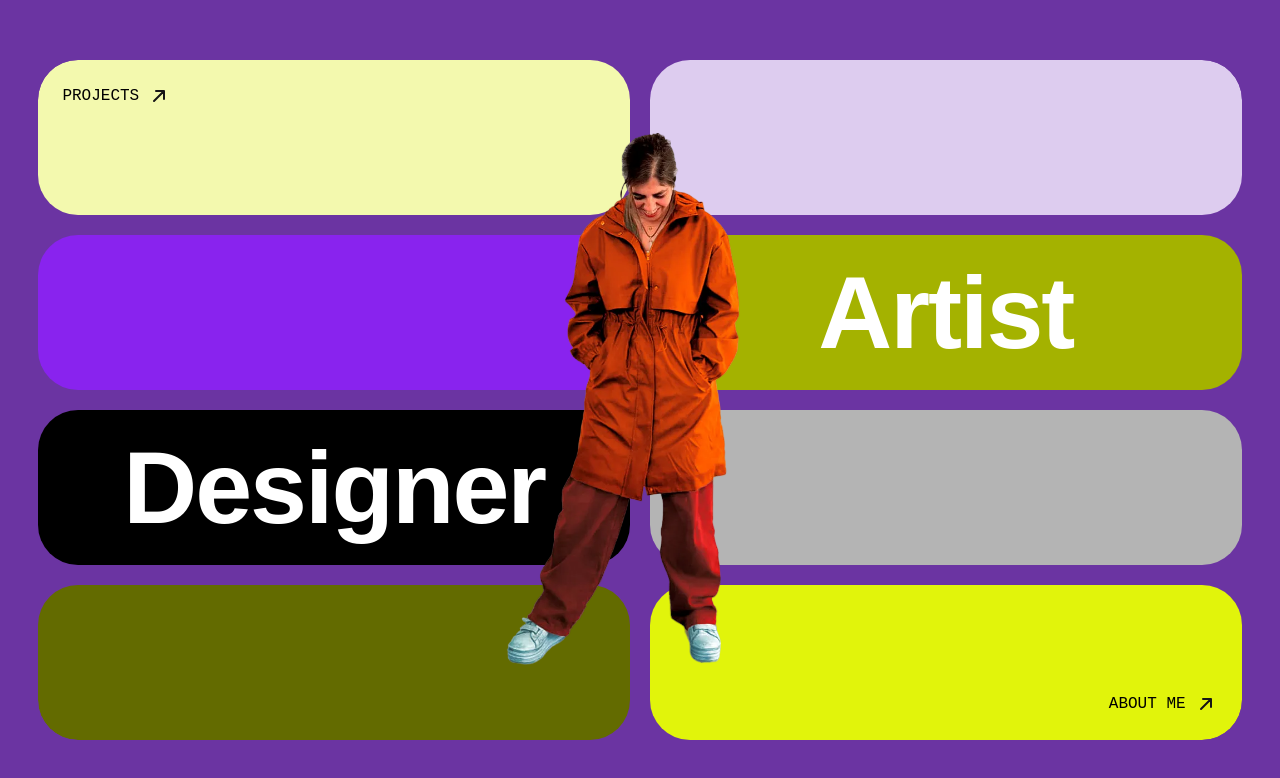
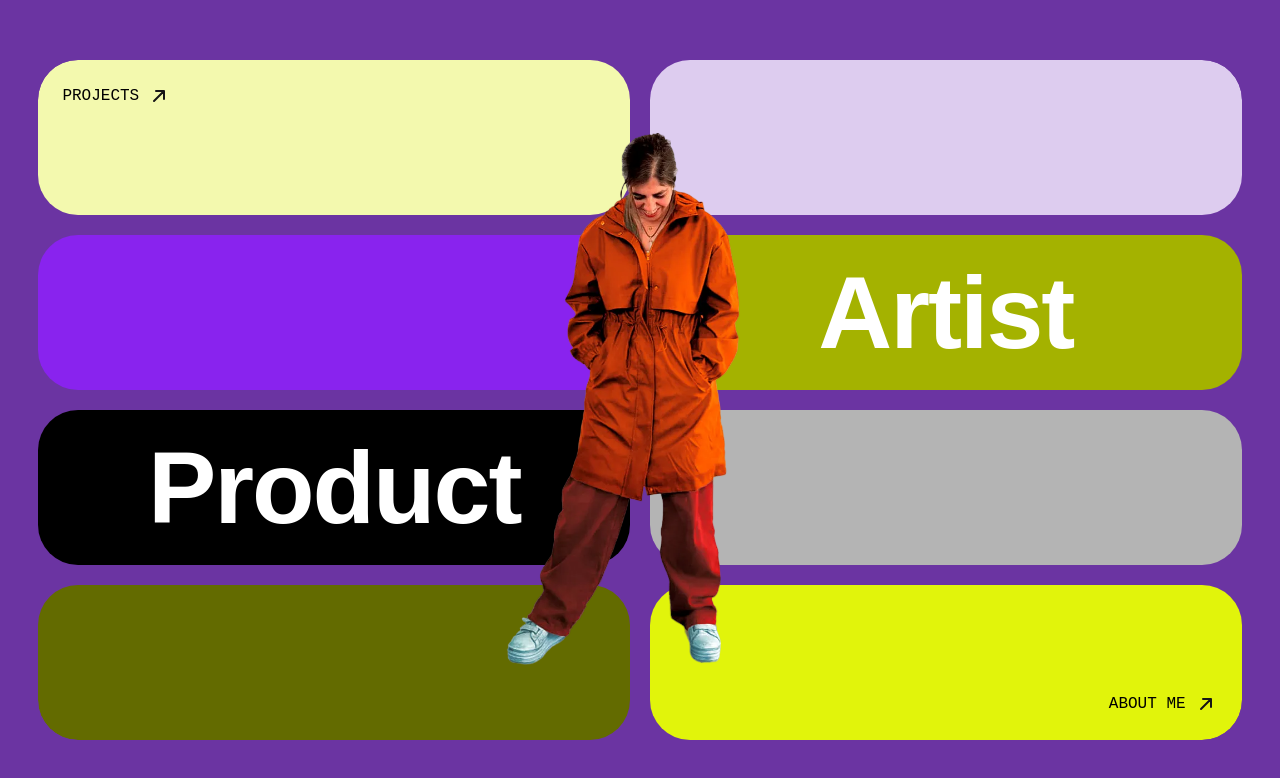
Before and after one commit to mamzlt88/portafolio, a React (Vite) app: page / in a window 1280 px wide. Shown: the top 778 px of the page. Built offline with nearby package versions, Linux system fonts and the light colour scheme.

Commit message:
feat(landing): rotating decrypted headline for Designer (Designer→Product→Manager→Visual→Experience)

```diff
--- a/src/components/sections/Landing.tsx
+++ b/src/components/sections/Landing.tsx
@@ -1,5 +1,6 @@
 import React, { useEffect, useState } from "react";
 import { DecryptedText } from "../ui/DecryptedText";
+import { RotatingDecryptedText } from "../ui/RotatingDecryptedText";
 import imgMmColorOrange from "figma:asset/717c32ec589970e1b541c572864d2fa741828374.png";
 
 interface LandingProps {
@@ -63,14 +64,14 @@ export default function Landing({ onAbout, onProjects }: LandingProps) {
             />
           </div>
 
-          {/* Row 3, Col 1 (bg-black) — centered 'Designer' with Decrypted animation */}
+          {/* Row 3, Col 1 (bg-black) — rotating decrypted titles */}
           <div className="[grid-area:3_/_1] flex items-center justify-center relative z-10">
-            <DecryptedText
-              text="Designer"
+            <RotatingDecryptedText
+              words={["Designer", "Product", "Manager", "Visual", "Experience"]}
               className="pointer-events-none font-['Poppins',_sans-serif] font-semibold text-white leading-[0.95] text-[min(8vw,132px)] tracking-[-0.02em]"
-              duration={1.0}
-              delay={0.25}
-              iterationsPerChar={6}
+              displayMs={2000}
+              fadeMs={400}
+              startDelayMs={250}
             />
           </div>
 
--- /dev/null
+++ b/src/components/ui/RotatingDecryptedText.tsx
@@ -0,0 +1,95 @@
+import React from "react";
+import { DecryptedText } from "./DecryptedText";
+
+interface RotatingDecryptedTextProps {
+  words: string[];
+  className?: string;
+  displayMs?: number; // time each word stays fully visible
+  fadeMs?: number; // fade in/out duration
+  startDelayMs?: number;
+}
+
+export const RotatingDecryptedText: React.FC<RotatingDecryptedTextProps> = ({
+  words,
+  className,
+  displayMs = 2000,
+  fadeMs = 400,
+  startDelayMs = 0,
+}) => {
+  const [index, setIndex] = React.useState(0);
+  const [prevIndex, setPrevIndex] = React.useState<number | null>(null);
+  const [mounted, setMounted] = React.useState(false);
+  const [inActive, setInActive] = React.useState(false);
+
+  React.useEffect(() => {
+    const t = setTimeout(() => setMounted(true), startDelayMs);
+    return () => clearTimeout(t);
+  }, [startDelayMs]);
+
+  React.useEffect(() => {
+    if (!mounted || words.length <= 1) return;
+    let timer: number;
+    const schedule = () => {
+      timer = window.setTimeout(() => {
+        setPrevIndex(index);
+        setIndex((i) => (i + 1) % words.length);
+      }, displayMs);
+    };
+    schedule();
+    return () => clearTimeout(timer);
+  }, [mounted, index, words, displayMs]);
+
+  const current = words[index] ?? "";
+  const prev = prevIndex != null ? words[prevIndex] : null;
+
+  // Trigger fade-in from below for the incoming word on every index change
+  React.useEffect(() => {
+    setInActive(false);
+    const t = window.setTimeout(() => setInActive(true), 16); // next frame
+    return () => clearTimeout(t);
+  }, [index]);
+
+  return (
+    <span className="relative inline-block" aria-live="polite">
+      {/* Incoming/current word: fades in from below */}
+      <span
+        className="absolute inset-0 flex items-center justify-center"
+        style={{
+          transition: `opacity ${fadeMs}ms ease, transform ${fadeMs}ms ease`,
+          opacity: inActive ? 1 : 0,
+          transform: inActive ? "translateY(0)" : "translateY(16px)",
+        }}
+      >
+        <DecryptedText
+          key={current}
+          text={current}
+          className={className}
+          duration={0.9}
+          iterationsPerChar={6}
+        />
+      </span>
+
+      {/* Outgoing/previous word, fades up */}
+      {prev && (
+        <span
+          className="absolute inset-0 flex items-center justify-center"
+          style={{
+            transition: `opacity ${fadeMs}ms ease, transform ${fadeMs}ms ease`,
+            opacity: 0,
+            transform: "translateY(-16px)",
+          }}
+          aria-hidden
+        >
+          <span className={className}>{prev}</span>
+        </span>
+      )}
+
+      {/* Initial spacer to reserve height */}
+      <span className="invisible">
+        <span className={className}>{current}</span>
+      </span>
+    </span>
+  );
+};
+
+export default RotatingDecryptedText;
```
